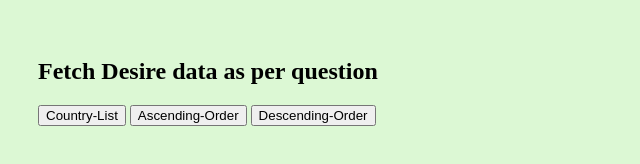
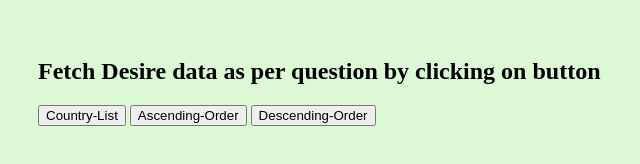
Before and after one commit to ANUJ1994k/Http-methods, a plain HTML site: page Assignment1/index.html in a window 1280 px wide. Shown: the whole page, without its empty margins (0-640 px from the left). Drawn offline with Linux system fonts and the light colour scheme; no server answers.

Commit message:
final code for pushing on github repo

```diff
--- a/Assignment1/index.html
+++ b/Assignment1/index.html
@@ -8,7 +8,7 @@
     <link rel="stylesheet" href="styles.css"/>
 </head>
 <body>
-    <h2>Fetch Desire data as per question</h2>
+    <h2>Fetch Desire data as per question by clicking on button</h2>
     <div id="main">
         <button id="list">Country-List</button>
         <button id="sorting-asc">Ascending-Order</button>
--- a/Assignment1/index.js
+++ b/Assignment1/index.js
@@ -19,6 +19,7 @@ fetch("https://dbioz2ek0e.execute-api.ap-south-1.amazonaws.com/mockapi/get-count
 
 
 function displayData(data){
+    container.innerHTML = '';
     data.forEach(function(desh){
 
         let card=document.createElement("div");
@@ -59,7 +60,7 @@ function sortDescending(data) {
 
 }
 
-    // Event listeners for sorting buttons
+    // Applying Event listeners for sorting buttons
 
     let sortAscBtn=document.getElementById("sorting-asc");
     let sortDescBtn=document.getElementById("sorting-desc");
```
